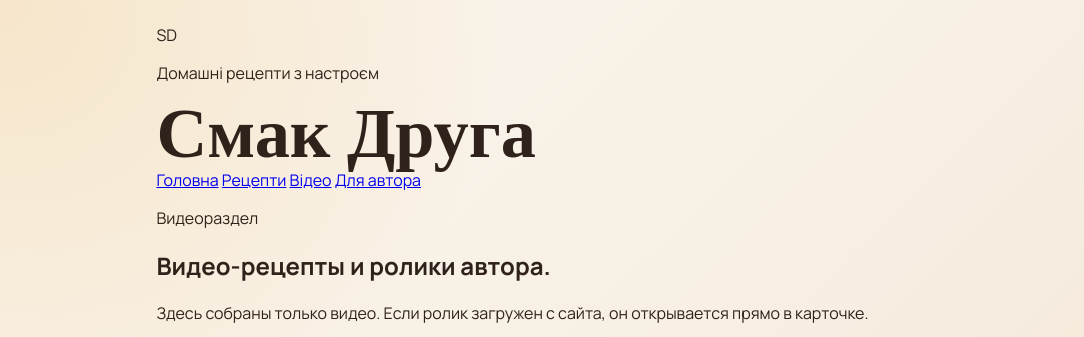
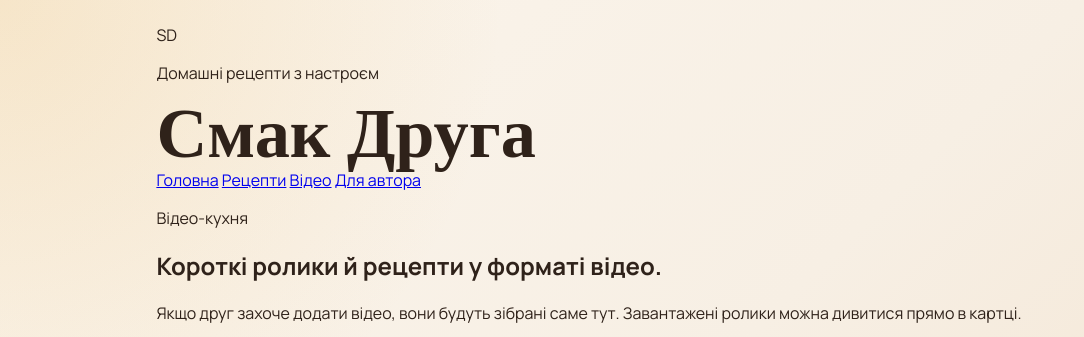
Before and after one commit to FunMC437/farmer-s-recipes, a Flask app: page /videos in a window 1280 px wide. Shown: the top 337 px of the page, without its empty margins (0-1084 px from the left). Run offline with Flask 3, Linux system fonts and the light colour scheme; data comes from the database, SQL or seed files in the repository; data that the repository does not hold is empty.

Commit message:
Update videos.html

```diff
--- a/templates/videos.html
+++ b/templates/videos.html
@@ -1,21 +1,21 @@
 {% extends "base.html" %}
 {% import "partials.html" as ui %}
 
-{% block title %}TasteStream | Видео{% endblock %}
+{% block title %}Смак Друга | Відео{% endblock %}
 
 {% block content %}
-<section class="section-hero">
-  <p class="eyebrow">Видеораздел</p>
-  <h2>Видео-рецепты и ролики автора.</h2>
-  <p class="hero-text">Здесь собраны только видео. Если ролик загружен с сайта, он открывается прямо в карточке.</p>
+<section class="section-hero reveal">
+  <p class="eyebrow">Відео-кухня</p>
+  <h2>Короткі ролики й рецепти у форматі відео.</h2>
+  <p class="hero-text">Якщо друг захоче додати відео, вони будуть зібрані саме тут. Завантажені ролики можна дивитися прямо в картці.</p>
 </section>
 
-<section class="content-section">
+<section class="content-section reveal">
   <div class="post-grid">
     {% for post in posts %}
       {{ ui.render_post(post, "videos") }}
     {% else %}
-      <article class="empty-state">Видео пока нет, но раздел уже готов для новых роликов.</article>
+      <article class="empty-state">Відео ще немає, але розділ уже красиво підготовлений.</article>
     {% endfor %}
   </div>
 </section>
```
